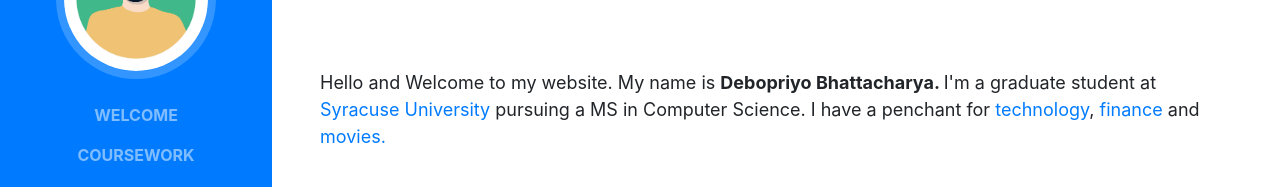
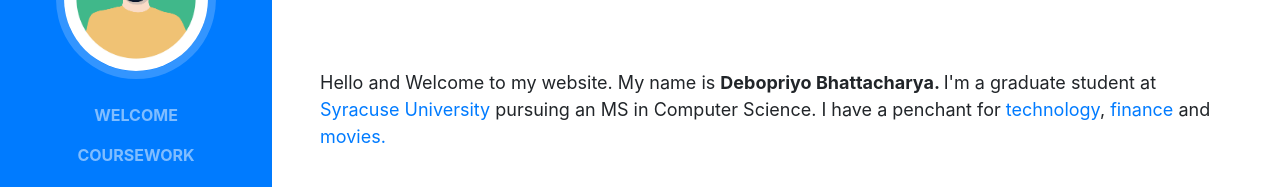
Before and after one commit to rick1314/rick1314.github.io, a website with bundled scripts: page index.html in a window 1280 px wide. Shown: the part 237-424 px from the top of the page. Built offline with nearby package versions, Linux system fonts and the light colour scheme; a web font is replaced by a local one.

Commit message:
Update index.html

```diff
--- a/index.html
+++ b/index.html
@@ -83,7 +83,7 @@
           </div>
           <canvas id="textCanvas" height=26 width=140></canvas>
           <br>
-          <p class="mb-5"> Hello and Welcome to my website. My name is <strong> Debopriyo Bhattacharya. </strong>  I'm a graduate student at <a href="https://www.syr.edu"> Syracuse University </a> pursuing a MS in Computer Science. I have a penchant for <a href="https://news.ycombinator.com/" target="_blank">technology</a>, <a href="https://www.investopedia.com/" target="_blank">finance </a> and <a href="https://www.imdb.com/chart/top" target="_blank">movies. </a> </p>
+          <p class="mb-5"> Hello and Welcome to my website. My name is <strong> Debopriyo Bhattacharya. </strong>  I'm a graduate student at <a href="https://www.syr.edu"> Syracuse University </a> pursuing an MS in Computer Science. I have a penchant for <a href="https://news.ycombinator.com/" target="_blank">technology</a>, <a href="https://www.investopedia.com/" target="_blank">finance </a> and <a href="https://www.imdb.com/chart/top" target="_blank">movies. </a> </p>
 
           <p class ="mb-5"> Currently, I'm looking for a software development internship opportunity for the summer of 2019. I'm looking for an individual contributor role where I can take on on collaborative team leadership responsibilites, and gain experience with architecture and project management. Download my resume from <a href="./assets/resume.pdf">here</a>. You can reach me   <a class="js-scroll-trigger" href="#contact">here</a>. </p>
 
```
